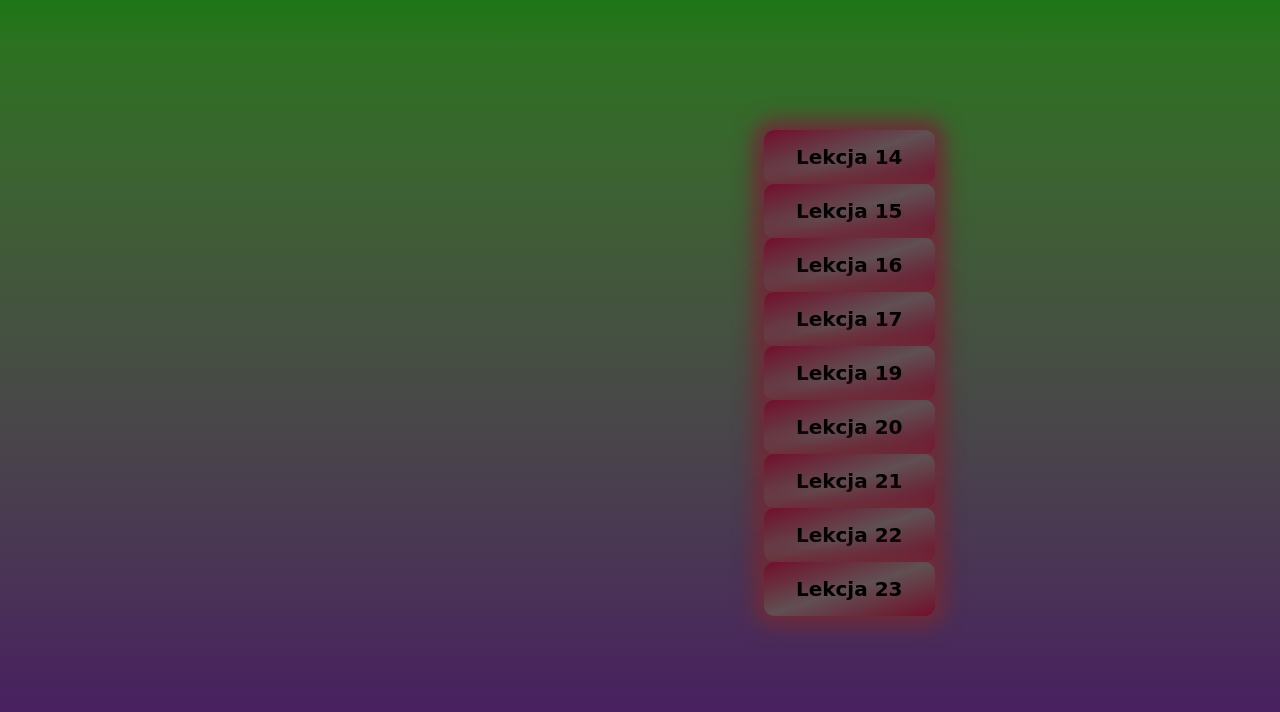
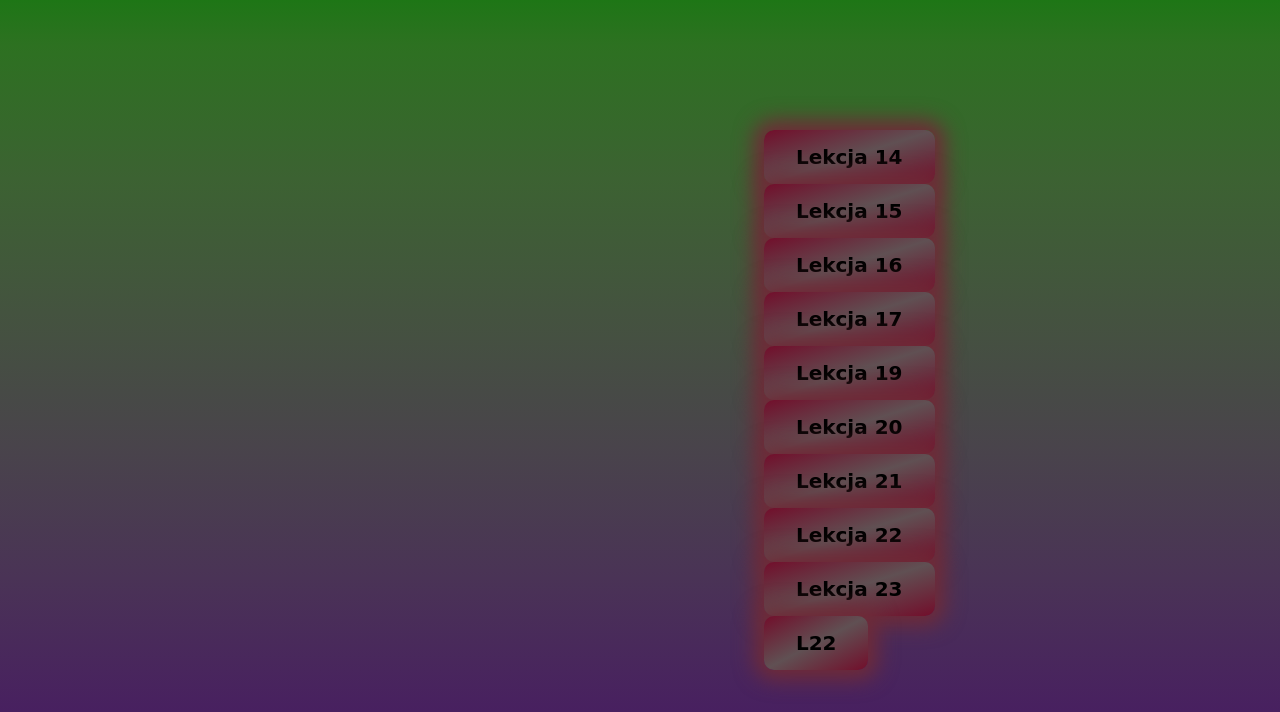
Before and after one commit to marbek2416/marbek2416.github.io, a plain HTML site: page index.html in a window 1280 px wide. Shown: the part 88-800 px from the top of the page. Drawn offline with Linux system fonts and the light colour scheme.

Commit message:
Update index.html

```diff
--- a/index.html
+++ b/index.html
@@ -16,6 +16,7 @@
 		<a class="button" href=L21/index.html>Lekcja 21</a><br>
 		<a class="button" href=ddm/index.html>Lekcja 22</a><br>
 		<a class="button" href=wielkanoc/index.html>Lekcja 23</a><br>
+		<a class="button" href=l22/index.html>L22</a><br>
 
 		</h2>
 </body>
```
